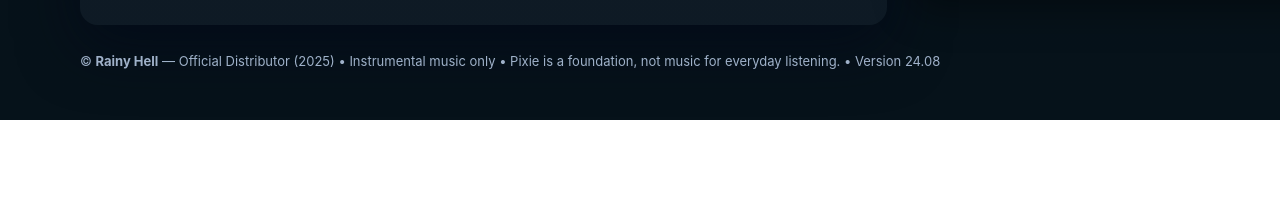
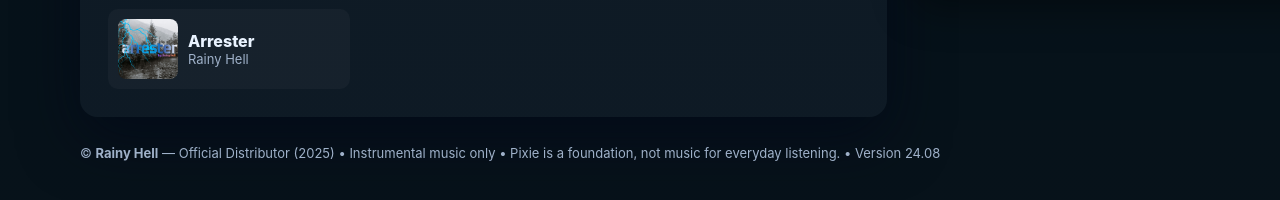
Before and after one commit to Mavox-ID/Rainy_Hell, a plain HTML site: page index.html in a window 1280 px wide. Shown: the part 716-916 px from the top of the page. Before the commit the page ends 836 px from the top, so only its background shows below. Drawn offline with Linux system fonts and the light colour scheme.

Commit message:
Add 'Arrester' song to the music list

```diff
--- a/index.html
+++ b/index.html
@@ -427,7 +427,8 @@ const tracks = [
   { title: "Doogloom", artist: "Rainy Hell", cover: "Music/Doogloom/Doogloom.jpg", src: "Music/Doogloom/Doogloom.mp3", desc: "Song from the game 2023" },
   { title: "AYD", artist: "Rainy Hell", cover: "Music/AYD/AYD.jpg", src: "Music/AYD/AYD.mp3", desc: "Alter Your Destiny" },
   { title: "Unpresupposition", artist: "Rainy Hell", cover: "Music/Un/Unpresupposition.jpg", src: "Music/Un/Unpresupposition.mp3", desc: "Are you sure you're not tired yet?" },
-  { title: "TARAKASHKI", artist: "Rainy Hell", cover: "Music/TARAKASHKI.jpg", src: "Music/TARAKASHKI.mp3", desc: "These are just TARAKASHKI" }
+  { title: "TARAKASHKI", artist: "Rainy Hell", cover: "Music/TARAKASHKI.jpg", src: "Music/TARAKASHKI.mp3", desc: "These are just TARAKASHKI" },
+  { title: "Arrester", artist: "Rainy Hell", cover: "Music/arrester.jpg", src: "Music/Arrester.mp3", desc: "Be protection in thunder" }
 ];
 
 let currentIndex = 0;
```
